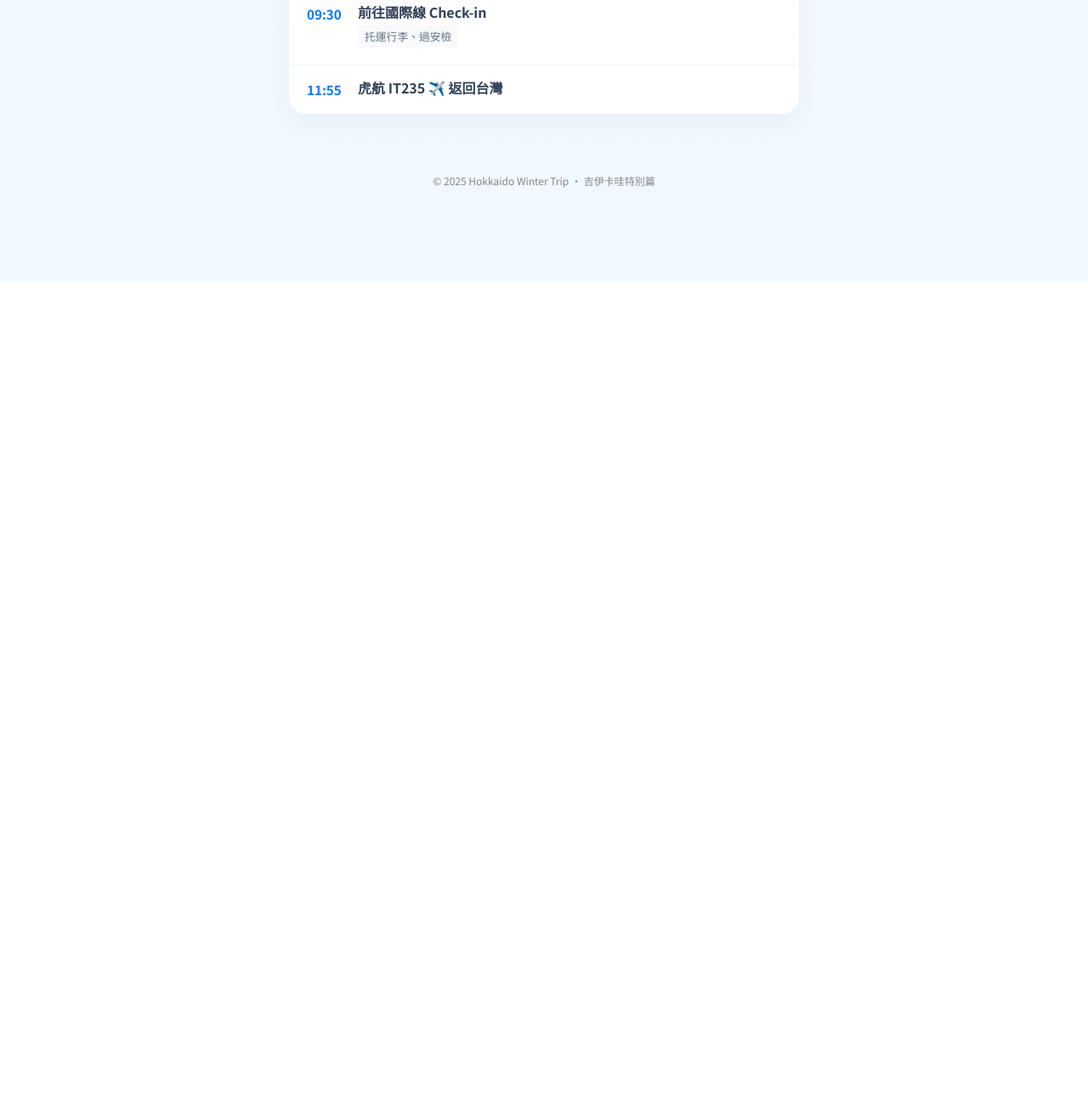
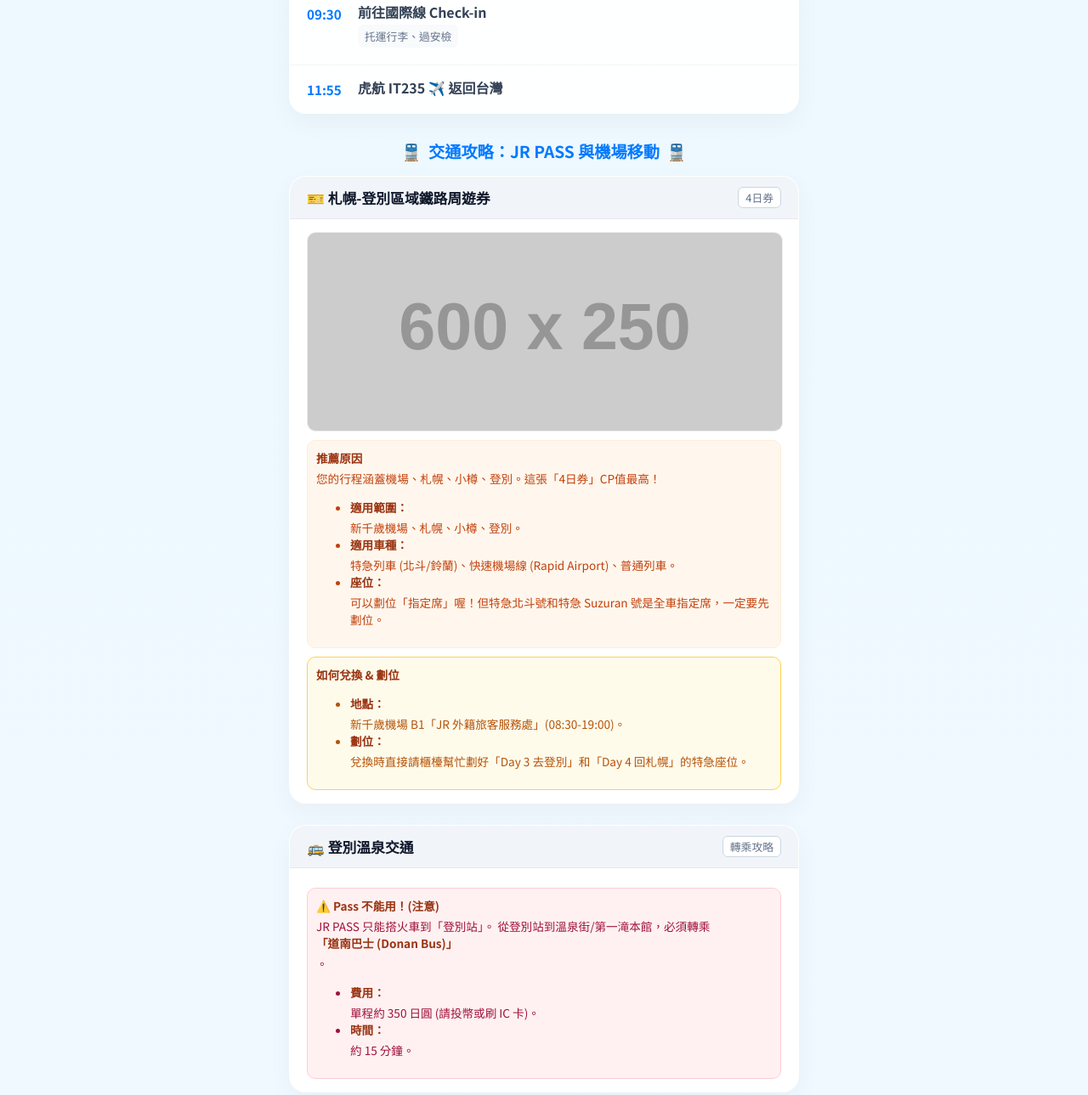
Before and after one commit to joanne860102-beep/SAPORO.TRIP, a plain HTML site: page index.html in a window 1280 px wide. Shown: the part 7450-8739 px from the top of the page at 85% size. Before the commit the page ends 7781 px from the top, so only its background shows below. Drawn offline with Linux system fonts and the light colour scheme; placeholder pictures from the web are drawn by us.

Commit message:
Update index.html

```diff
--- a/index.html
+++ b/index.html
@@ -203,6 +203,28 @@ border: 1px solid #eee;
 .bus-table th { background: #007aff; color: white; padding: 6px; text-align: center; font-weight: 600; }
 .bus-table td { border: 1px solid #eee; padding: 6px; text-align: center; color: #333; }
 .bus-table tr:nth-child(even) { background-color: #f8fafc; }
+
+/* --- 交通資訊圖片樣式 --- */
+.transport-img {
+width: 100%;
+height: auto;
+border-radius: 10px;
+margin-bottom: 10px;
+display: block;
+border: 1px solid #eee;
+}
+.transport-title {
+font-size: 1.2rem;
+font-weight: 700;
+color: #007aff;
+margin: 30px 0 15px;
+text-align: center;
+display: flex;
+align-items: center;
+justify-content: center;
+gap: 8px;
+}
+.transport-title::before, .transport-title::after { content: '🚆'; font-size: 1.2rem; }
 
 footer { text-align: center; color: var(--subtext); font-size: 0.75rem; padding: 30px 20px; }
 </style>
@@ -575,6 +597,62 @@ Norbesa、PARCO 吉伊卡哇 shop、KINOTOYA BAKE、Donguri。
 </div>
 </div>
 
+<div class="transport-title">交通攻略：JR PASS 與機場移動</div>
+
+<div class="day-card">
+    <div class="day-header">
+        <span class="day-date">🎫 札幌-登別區域鐵路周遊券</span>
+        <span class="day-stay">4日券</span>
+    </div>
+    <div class="event-item">
+        <div class="event-content">
+            <img src="jrpass.png"
+                 alt="JR Pass 適用範圍圖"
+                 class="transport-img"
+                 onerror="this.src='https://placehold.co/600x250/e0f2fe/007aff?text=請將JR+Pass圖片改名為+jrpass.png';">
+
+            <div class="box-info box-tip">
+                <strong>推薦原因</strong>
+                您的行程涵蓋機場、札幌、小樽、登別。這張「4日券」CP值最高！
+                <ul>
+                    <li><strong>適用範圍：</strong>新千歲機場、札幌、小樽、登別。</li>
+                    <li><strong>適用車種：</strong>特急列車 (北斗/鈴蘭)、快速機場線 (Rapid Airport)、普通列車。</li>
+                    <li><strong>座位：</strong>可以劃位「指定席」喔！但特急北斗號和特急 Suzuran 號是全車指定席，一定要先劃位。</li>
+                </ul>
+            </div>
+
+            <div class="box-info box-tip" style="margin-top: 10px; border-color: #fcd34d; background-color: #fffbeb; color: #b45309;">
+                <strong>如何兌換 & 劃位</strong>
+                <ul>
+                    <li><strong>地點：</strong>新千歲機場 B1「JR 外籍旅客服務處」(08:30-19:00)。</li>
+                    <li><strong>劃位：</strong>兌換時直接請櫃檯幫忙劃好「Day 3 去登別」和「Day 4 回札幌」的特急座位。</li>
+                </ul>
+            </div>
+        </div>
+    </div>
+</div>
+
+<div class="day-card">
+    <div class="day-header">
+        <span class="day-date">🚌 登別溫泉交通</span>
+        <span class="day-stay">轉乘攻略</span>
+    </div>
+    <div class="event-item">
+        <div class="event-content">
+
+            <div class="box-info box-tip" style="border-color: #fecdd3; background-color: #fff1f2; color: #9f1239;">
+                <strong>⚠️ Pass 不能用！(注意)</strong>
+                JR PASS 只能搭火車到「登別站」。
+                從登別站到溫泉街/第一滝本館，必須轉乘<strong>「道南巴士 (Donan Bus)」</strong>。
+                <ul>
+                    <li><strong>費用：</strong>單程約 350 日圓 (請投幣或刷 IC 卡)。</li>
+                    <li><strong>時間：</strong>約 15 分鐘。</li>
+                </ul>
+            </div>
+        </div>
+    </div>
+</div>
+
 </div>
 
 <footer>
```
